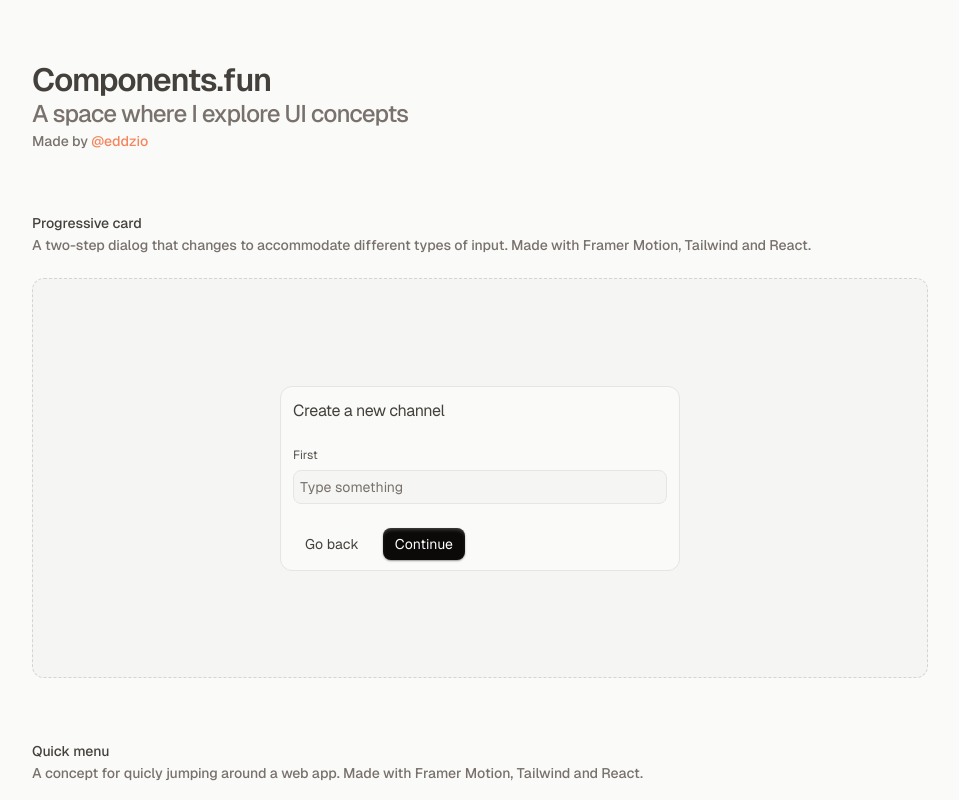
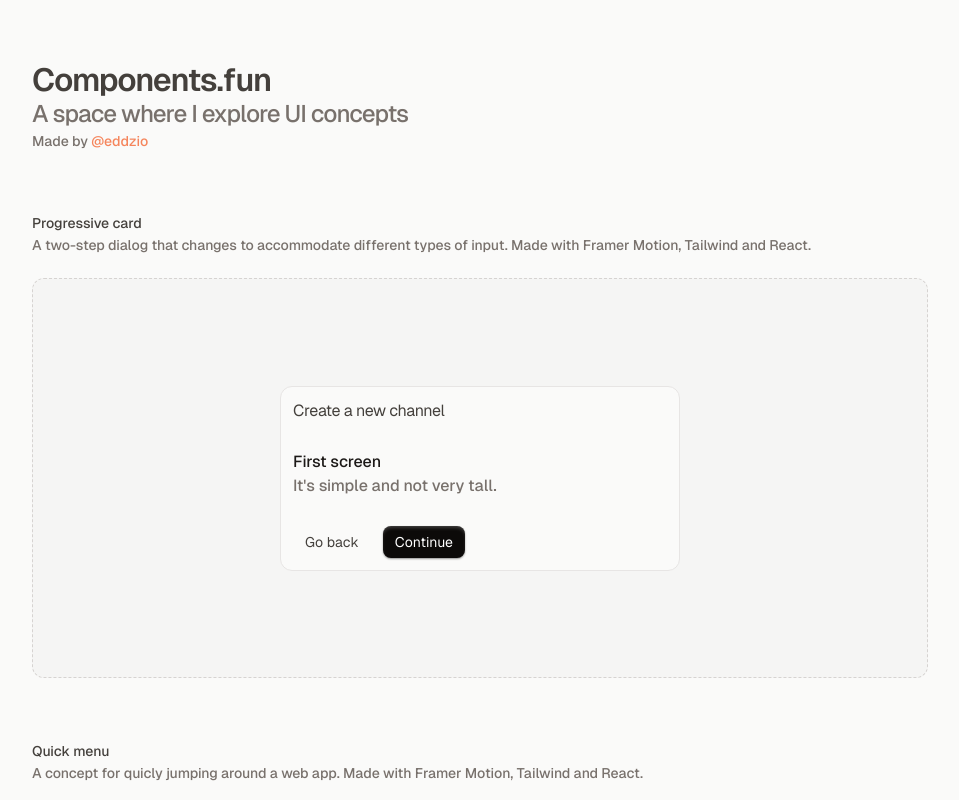
Before and after one commit to eddzio/components, a Next.js app: page / in a window 1280 px wide. Shown: the top 800 px of the page, without its empty margins (160-1119 px from the left). Built offline with nearby package versions, Linux system fonts and the light colour scheme.

Commit message:
removed the inputs and everything works but dont know how to customize the spring

```diff
--- a/app/components/progressiveCard.tsx
+++ b/app/components/progressiveCard.tsx
@@ -12,22 +12,16 @@ import { useSpring } from "framer-motion"
 export const ProgressiveCard = () => {
     const [showFirstInput, setShowFirstInput] = useState(true);
 
+
     const handleContinueClick = () => {
         setShowFirstInput(false);
-        handleCardSize(); // Add this line
 
     };
 
     const handleBackClick = () => {
         setShowFirstInput(true);
+
     };
-
-
-    const handleCardSize = () => {
-        setShowFirstInput(false);
-    }
-
-
 
     const cardSizeVariants = {
         one: { height: "185px" },
@@ -40,9 +34,10 @@ export const ProgressiveCard = () => {
 
     return (
         <motion.div
+
         variants={cardSizeVariants}
         animate={showFirstInput ? "one" : "two"}
-        transition={{ spring: { stiffness: 100, damping: 10, mass: 1 }, duration: 0.1 }}
+        transition={{ duration: 0.15 }}
         className="bg-card rounded-xl
         border border-stone-200 dark:border-stone-700 w-full max-w-[400px]
         flex flex-col justify-between overflow-hidden
@@ -53,19 +48,20 @@ export const ProgressiveCard = () => {
                     <h1 className="text-base font-normal tracking-tight">Create a new channel</h1>
                     </div>
 
-                <motion.div layout
-                className="p-3 w-full flex flex-col gap-2 ">
+                <motion.div
+                className="p-3 w-full flex flex-col justify-between">
                     <AnimatePresence mode="wait">
                         {showFirstInput ? (
                             <motion.div
-                            className="opacity-100"
+
                                 key="first"
                                 initial={{ opacity: 0, x: -100 }}
                                 animate={{ opacity: 1, x: 0 }}
                                 exit={{ opacity: 0, x: -100, transition: { duration: 0.1 } }}
-                                transition={{ duration: 0.1 }}
+                                transition={{ spring: { stiffness: 100, damping: 10, mass: 1 }, duration: 0.2 }}
                             >
-                                <TextInput label="First" placeholder="Type something" />
+                                <p className="text-base text-stone-900 dark:text-stone-50">First screen</p>
+                                <p className="text-base text-stone-500 dark:text-stone-400">It's simple and not very tall.</p>
                             </motion.div>
                         ) : (
                             <motion.div
@@ -73,22 +69,23 @@ export const ProgressiveCard = () => {
                                 initial={{ opacity: 0, x: 100 }}
                                 animate={{ opacity: 1, x: 0 }}
                                 exit={{ opacity: 0, x: 100, transition: { duration: 0.1 } }}
-                                transition={{ duration: 0.1 }}
+                                transition={{ spring: { stiffness: 100, damping: 10, mass: 1 }, duration: 0.2 }}
                             >
-                                <div className="flex flex-col gap-4">
-                                    <TextInput label="Second" placeholder="Type something" />
-                                    <TextInput label="Third" placeholder="Type something" />
-                                </div>
+
+                                <p className="text-base text-stone-900 dark:text-stone-50">Second screen</p>
+                                <p className="text-base text-stone-500 dark:text-stone-400">This one is similar to the first one, but it it's taller.</p>
+
+
+
                             </motion.div>
                         )}
                     </AnimatePresence>
                 </motion.div>
 
 
-                <motion.div
-                animate={showFirstInput ? "first" : "second"}
-                transition={{ duration: 0.6 }}
-                className="flex justify-start m-3 gap-3">
+                <motion.div layout
+                className="flex justify-start m-3 gap-3"
+                >
                     <ButtonSecondary
                         label="Go back"
                         onClick={handleBackClick}
```
